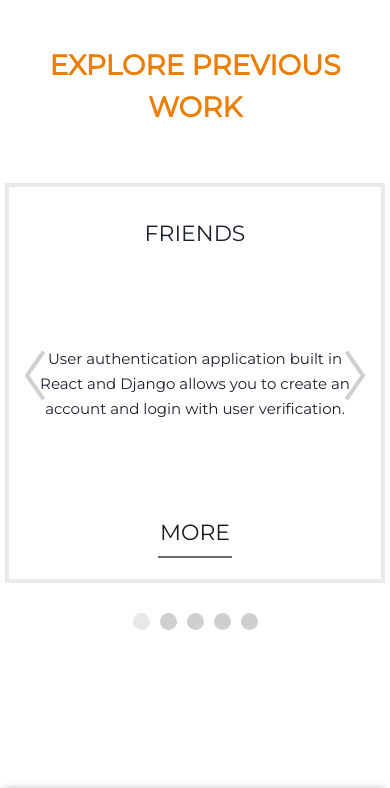
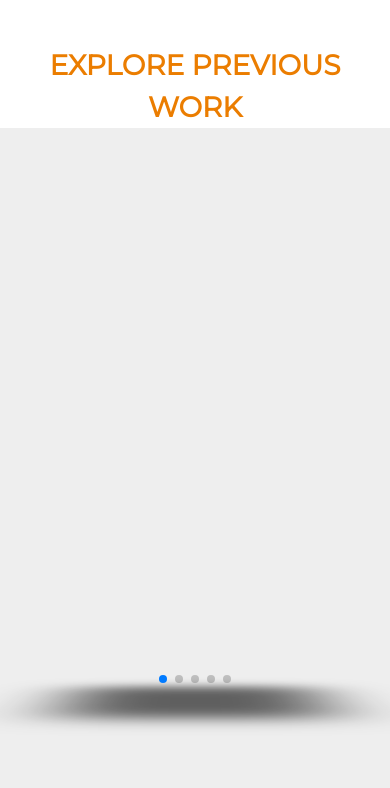
Before and after one commit to martinstojmenovski/Portfolio, a React (Create React App) app: page / in a window 390 px wide. Shown: the part 900-1688 px from the top of the page. Built offline with nearby package versions, Linux system fonts and the light colour scheme; a web font is replaced by a local one.

Commit message:
Working on project slider for responsive design.

```diff
--- a/package.json
+++ b/package.json
@@ -25,6 +25,7 @@
     "react-scripts": "^5.0.1",
     "save-dev": "^0.0.1-security",
     "styled-components": "^6.0.2",
+    "swiper": "^10.0.4",
     "web-vitals": "^2.1.4"
   },
   "scripts": {
--- a/src/Components/Navigation.js
+++ b/src/Components/Navigation.js
@@ -4,6 +4,7 @@ import Project from './Project'
 import Skills from './Skills'
 import Dashboard from './Dashboard'
 import DropdownMenu from './DropdownMenu'
+
 
 import { useEffect, useRef, useState } from 'react'
 import { useMediaQuery } from 'react-responsive'
@@ -169,6 +170,7 @@ export default function Navigation() {
 
 
             <Dashboard dashboard={dashboard} scrollToSection={scrollToSection} project={project} />
+
             <Project project={project} />
             <About about={about} />
             <Skills skills={skills} />
--- a/src/Components/Project.js
+++ b/src/Components/Project.js
@@ -2,10 +2,14 @@
 import { useState } from "react"
 import "./project.css"
 import images from "./projectsText"
+import SwiperJsWork from './SwiperJsWork'
+import { useMediaQuery } from 'react-responsive'
 
 function Project({ project, projectsText }) {
   // useState declared to change index of an array slider.
   const [currentIndex, setCurrentIndex] = useState(0)
+
+  const isDesktopOrLaptop = useMediaQuery({ query: '(min-width:  768px)' })
 
 
   // function to change previous index of the slider.
@@ -43,24 +47,24 @@ function Project({ project, projectsText }) {
     <section ref={project} id='PROJECT' className='PROJECT'>
       <h1 style={{paddingTop:"100px"}}>EXPLORE PREVIOUS WORK</h1>
 
-      <div className='projects'>
+      {isDesktopOrLaptop ? <div className='projects'>
         {images.map(((image, index) => <div key={index}>{image}</div>))}
-      </div>
+      </div> : <SwiperJsWork  /> }
 
-      <div className="image-slider">
+      {/* <div className="image-slider"> */}
 
-        <div className="left-arrow" onClick={goToPrevious} ><span></span><span></span></div>
+        {/* <div className="left-arrow" onClick={goToPrevious} ><span></span><span></span></div>
         <div>
           {images[currentIndex]}
           <div className="dot-container">
             {dots}
           </div>
         </div>
-        <div className="right-arrow" onClick={goToNext} ><span></span><span></span></div>
+        <div className="right-arrow" onClick={goToNext} ><span></span><span></span></div> */}
 
 
 
-      </div>
+      {/* </div> */}
 
 
 
--- /dev/null
+++ b/src/Components/SwiperJsWork.js
@@ -0,0 +1,57 @@
+import { Swiper, SwiperSlide } from 'swiper/react';
+// Import Swiper styles
+import 'swiper/css';
+import 'swiper/css/effect-cube';
+import 'swiper/css/pagination';
+
+import './styles.css';
+
+// import required modules
+import { EffectCube, Pagination } from 'swiper/modules';
+
+// import "./project.css"
+import slides from "./projectContent"
+function SwiperJsWork() {
+
+    return (
+
+        <div className='project-swiper'>
+            <div className='body'>
+            <Swiper
+                effect={'cube'}
+                grabCursor={true}
+                cubeEffect={{
+                    shadow: true,
+                    slideShadows: true,
+                    shadowOffset: 20,
+                    shadowScale: 0.94,
+                }}
+                pagination={true}
+                modules={[EffectCube, Pagination]}
+                className="mySwiper"
+            >
+                {slides.map((slide, index) => (
+                    <SwiperSlide key={index}></SwiperSlide>
+                ))}
+                {/* <SwiperSlide >
+                    <div className="container1">
+
+                        <div className="project1">
+                        <h5>FRIENDS</h5>
+                        <p>User authentication application built in React and Django
+                            allows you to create an account and login with user verification.</p>
+                        <a href="https://martinstojmenovski.github.io/Friends/" target="_blank"><span>MORE</span></a>
+                    </div>
+
+                    </div>
+                </SwiperSlide> */}
+
+
+            </Swiper>
+            </div>
+        </div>
+
+    );
+}
+
+export default SwiperJsWork;
--- a/src/Components/project.css
+++ b/src/Components/project.css
@@ -27,7 +27,6 @@
   width: 320px;
   height: 370px;
   border: 4px solid rgb(234, 234, 234);
-  /* cursor: pointer; */
   padding: 30px;
   text-align: center;
   display: flex;
@@ -144,19 +143,19 @@
 
 @media screen and (max-width: 768px) {
   .image-slider{
-    display: flex;
+    /* display: flex; */
 
   }
   .projects {
-    display: none;
+    /* display: none; */
   }
   .project1,
   .project2,
   .project3,
   .project4,
   .project5 {
-    width: 400px;
-    height: 400px;
+    /* width: 400px;
+    height: 400px; */
   }
 }
 
@@ -167,8 +166,8 @@
   .project3,
   .project4,
   .project5  {
-    width: 100%;
-    height: 400px;
+    /* width: 100%;
+    height: 400px; */
    /* padding: 30px 60px 60px 60px; */
   }
   .container1,
@@ -176,6 +175,6 @@
   .container3,
   .container4,
   .container5 {
-    margin: 5px 5px 20px 5px;
+    /* margin: 5px 5px 20px 5px; */
   }
 }
--- /dev/null
+++ b/src/Components/projectContent.js
@@ -0,0 +1,48 @@
+const slide1 = {
+
+
+
+    name : "FRIENDS",
+    content: `User authentication application built in React and Django
+    allows you to create an account and login with user verification.`,
+    link:"https://martinstojmenovski.github.io/Friends/",
+
+
+}
+
+
+  const slide2 =
+    {
+        name: "VENTILATION",
+        content: `The intent of this website is to be a social
+        media page that allows users to post their grievances.
+        It is team project built in React and Express.js.`,
+        link:"https://the-javawockeez.github.io/Ventilation/",
+    }
+
+    const slide3 =
+    {
+        name: "MARVEL",
+        content: `Interactive application allows you to read the description
+        of the given character by selecting it. Built into React using third-party APIs.`,
+        link:"https://martinstojmenovski.github.io/React-Marvel-api/",
+    }
+    const slide4 =
+    {
+        name: "PORTFOLIO",
+        content: `The portfolio website is my first project created
+        to represent myself online. Technologies used for this website: HTML, CSS and jQuery.`,
+        link:"https://martinstojmenovski.github.io/portfolio-site/",
+    }
+
+    const slide5 =
+    {
+        name: "TODO",
+        content: `Todo app created in React with Chakra library allows you to add your daily to do tasks,
+        the list items are saved on your local storage in the browser.`,
+        link:"https://martinstojmenovski.github.io/todo-app-chakra/",
+    }
+
+
+  const slides = [slide1, slide2, slide3, slide4, slide5]
+  export default slides
--- /dev/null
+++ b/src/Components/styles.css
@@ -0,0 +1,35 @@
+.project-swiper { height: 100vh }
+
+.body {
+  position: relative;
+  height: 100%;
+}
+
+.body {
+  background: #eee;
+  font-family: Helvetica Neue, Helvetica, Arial, sans-serif;
+  font-size: 14px;
+  color: #000;
+  margin: 0;
+  padding: 0;
+}
+
+.swiper {
+  width: 300px;
+  height: 300px;
+  position: absolute;
+  left: 50%;
+  top: 50%;
+  margin-left: -150px;
+  margin-top: -150px;
+}
+
+.swiper-slide {
+  background-position: center;
+  background-size: cover;
+}
+
+.swiper-slide img {
+  display: block;
+  width: 100%;
+}
```
Also changed, not shown: 1 other file (tests, documents, lock files or other folders).
